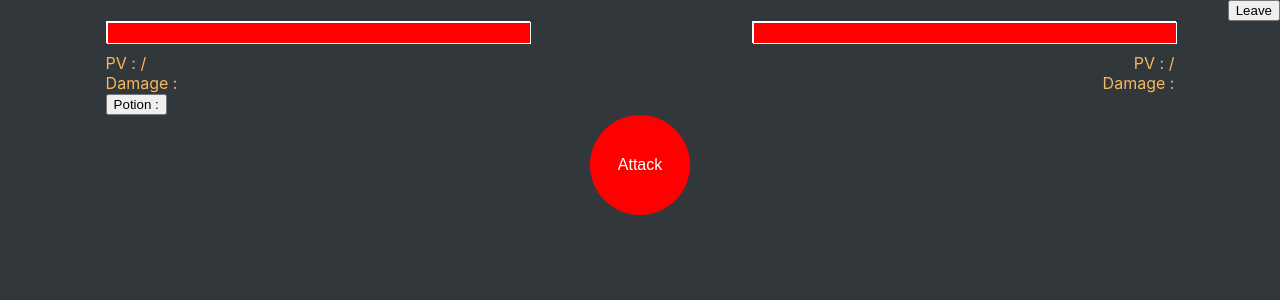
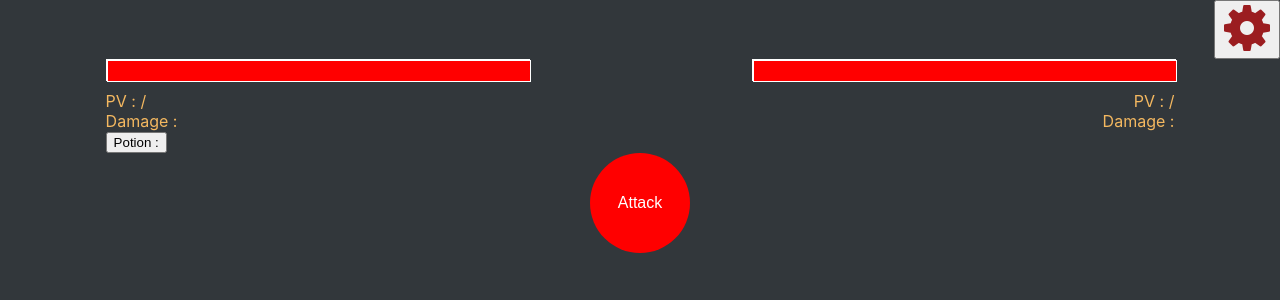
Before and after one commit to TzRPheonix/mmorpg, a React (Create React App) app in the folder FrontEnd/mmorpg/: page /fight in a window 1280 px wide. Shown: the top 300 px of the page. Built offline with nearby package versions, Linux system fonts and the light colour scheme; no server answers.

Commit message:
add leaveimage in leave component

```diff
--- a/FrontEnd/mmorpg/src/fight/fight.js
+++ b/FrontEnd/mmorpg/src/fight/fight.js
@@ -2,6 +2,7 @@ import './fight.css';
 import React, { useState, useEffect } from 'react';
 import LifeBar from './lifeBar/lifeBar';
 import './fight.css';
+import leaveImage from './../img/icons8-settings-50.png'
 
 async function loadUserInfo() {
     try {
@@ -163,7 +164,7 @@ function Fight() {
             <div className='title-container'>
                 <span className='title' style={{color:"#9B1D20"}}>{StarterLVL}</span>
             </div>
-            <button className='leaveFight'>Leave </button>
+            <button className='leaveFight'> <img src={leaveImage} alt='Leave' /></button>
         </div>
         <div className='containerFight'>
             <div className='fightZone'>
```
Also changed, not shown: FrontEnd/mmorpg/src/img/icons8-settings-50.png (added).
